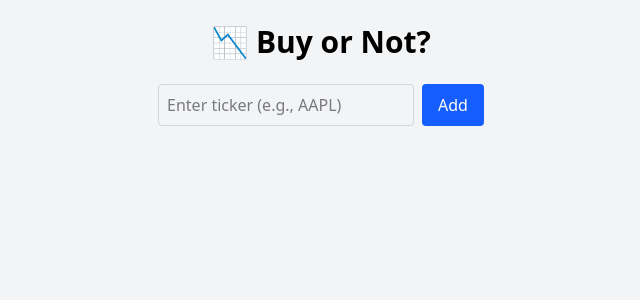
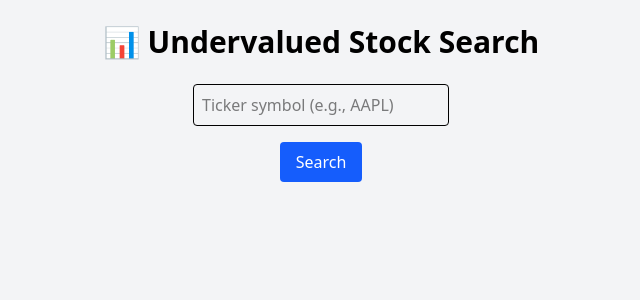
Before and after one commit to danieljohannsson/stock-screen, a React (Vite) app in the folder frontend/: page / in a window 1280 px wide. Shown: the top 300 px of the page, without its empty margins (319-959 px from the left). Built offline with nearby package versions, Linux system fonts and the light colour scheme.

Commit message:
Extended frontend

```diff
--- a/frontend/src/App.tsx
+++ b/frontend/src/App.tsx
@@ -4,92 +4,94 @@ interface Stock {
   symbol: string;
   price: number;
   pe_ratio: number;
-  pb_ratio: number;
-  revenue_growth: number;
+  ps_ratio: number;
+  peg_ratio: number;
+  average_analyst_rating?: string;
   roe?: number;
   de_ratio?: number;
   score?: number;
 }
 
 function App() {
-  const [input, setInput] = useState("");
+  const [symbol, setSymbol] = useState("");
+  const [industry, setIndustry] = useState("");
+  const [country, setCountry] = useState("US");
   const [stocks, setStocks] = useState<Stock[]>([]);
   const [error, setError] = useState("");
 
   const handleSubmit = async (e: React.FormEvent) => {
     e.preventDefault();
-    if (!input.trim()) return;
+    const params = new URLSearchParams();
+
+    if (symbol.trim()) params.append("symbol", symbol.trim());
+    else if (industry.trim()) {
+      params.append("industry", industry.trim());
+      params.append("country", country.trim());
+    } else {
+      setError("Enter a ticker symbol or an industry.");
+      return;
+    }
 
     try {
-      const res = await fetch(`http://localhost:8000/stocks?symbol=${input}`);
+      const res = await fetch(
+        //`http://localhost:8000/search?${params.toString()}`
+        `http://localhost:8000/stocks`
+      );
       const data = await res.json();
       console.log(data);
 
-      if (data.length === 0) {
-        setError("Stock could not be found.");
-        return;
+      if (!Array.isArray(data) || data.length === 0) {
+        setError("No undervalued stocks found.");
+      } else {
+        setStocks(data);
+        setError("");
       }
-
-      setStocks((prev) => [data[0], ...prev]);
-      setError("");
     } catch (err) {
       console.error(err);
-      setError("Failed to fetch stock data.");
+      setError("Error fetching data.");
     }
-
-    setInput("");
   };
 
   return (
     <div className="min-h-screen bg-gray-100 p-6">
-      <h1 className="text-3xl font-bold text-center mb-6">📉 Buy or Not?</h1>
+      <h1 className="text-3xl font-bold mb-6 text-center">
+        📊 Undervalued Stock Search
+      </h1>
 
-      <form onSubmit={handleSubmit} className="flex justify-center gap-2 mb-6">
+      <form
+        onSubmit={handleSubmit}
+        className="flex flex-col items-center gap-4 mb-6"
+      >
         <input
-          className="border border-gray-300 p-2 rounded w-64"
-          placeholder="Enter ticker (e.g., AAPL)"
-          value={input}
-          onChange={(e) => setInput(e.target.value)}
+          className="border p-2 rounded w-64"
+          placeholder="Ticker symbol (e.g., AAPL)"
+          value={symbol}
+          onChange={(e) => setSymbol(e.target.value)}
         />
+
         <button className="bg-blue-600 text-white px-4 py-2 rounded hover:bg-blue-700">
-          Add
+          Search
         </button>
       </form>
 
-      {error && <p className="text-center text-red-500 mb-4">{error}</p>}
+      {error && <p className="text-red-500 text-center mb-4">{error}</p>}
 
       <div className="grid grid-cols-1 sm:grid-cols-2 md:grid-cols-3 gap-4">
         {stocks.map((stock) => (
-          <div
-            key={stock.symbol}
-            className="bg-white p-4 rounded-xl shadow hover:shadow-lg"
-          >
+          <div key={stock.symbol} className="bg-white p-4 rounded-xl shadow">
             <h2 className="text-xl font-bold">{stock.symbol}</h2>
-            <p>💲 Price: ${stock.price.toFixed(2)}</p>
-            <p
-              className={`text-sm ${
-                stock.revenue_growth > 15 ? "text-green-600" : "text-red-500"
-              }`}
-            >
-              Revenue Growth: {stock.revenue_growth.toFixed(2)}
-            </p>
-            <p
-              className={`text-sm ${
-                stock.pb_ratio < 1 ? "text-green-600" : "text-red-500"
-              }`}
-            >
-              P/B: {stock.pb_ratio.toFixed(2)}
-            </p>
-            {stock.roe && (
-              <p className="text-sm">ROE: {stock.roe.toFixed(2)}%</p>
-            )}
-            {stock.de_ratio && (
-              <p className="text-sm">D/E: {stock.de_ratio.toFixed(2)}</p>
+            <p>Price: ${stock.price?.toFixed(2)}</p>
+            <p>P/E: {stock.pe_ratio?.toFixed(2)}</p>
+            <p>P/S: {stock.ps_ratio?.toFixed(2)}</p>
+            <p>PEG: {stock.peg_ratio?.toFixed(2)}</p>
+            {stock.roe && <p>ROE: {stock.roe.toFixed(2)}%</p>}
+
+            {stock.de_ratio && <p>D/E: {stock.de_ratio.toFixed(2)}</p>}
+            {stock.average_analyst_rating && (
+              <p>Analyst rating: {stock.average_analyst_rating}</p>
             )}
             {stock.score && (
-              <p className="text-sm font-semibold text-indigo-600">
-                Score: {stock.score}
-              </p>
+              <p className="text-indigo-600">Score: {stock.score}</p>
             )}
           </div>
         ))}
```
